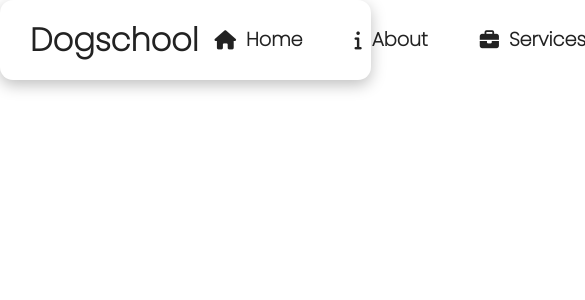
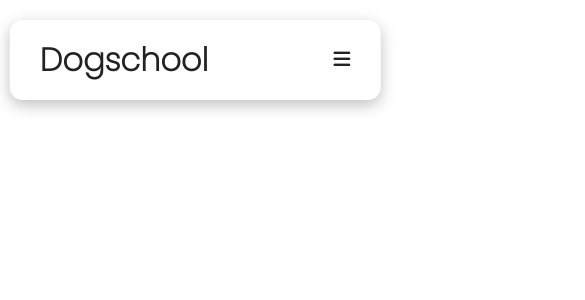
Before and after one commit to Merszi/ReactWebsite, a React (Create React App) app in the folder reactwebsite/: page / in a window 390 px wide. Shown: the top 300 px of the page, 585 px wide, since content can reach past the window. Built offline with nearby package versions, Linux system fonts and the light colour scheme.

Commit message:
hamburger menu

```diff
--- a/reactwebsite/src/components/Navbar.css
+++ b/reactwebsite/src/components/Navbar.css
@@ -7,6 +7,11 @@
     width: 95%;
     height: 80px;
     border-radius: 13px;
+    position: fixed;
+    top: 20px;
+    left: 50%;
+    transform: translate(-50%);
+    z-index: 999;
 }
 
 .navbar-logo {
@@ -61,3 +66,71 @@
     background-color: black;
     color: #fff;
 }
+
+.menu-icons {
+    display: none;
+}
+
+@media screen and (max-width: 850px) {
+    .NavbarItems {
+        z-index: 99;
+    }
+    .nav-menu {
+        display: flex;
+        flex-direction: column;
+        justify-content: flex-start;
+        background: #fff;
+        width: 100%;
+        height: auto;
+        position: absolute;
+        top: 0;
+        left: -100%;
+        opacity: 0;
+        align-items: stretch;
+        padding: 80px 0 30px 0;
+        margin: 0;
+        transition: all 0.3s ease-in-out;
+        border-radius: 13px;
+    }
+    .nav-menu.active {
+        left: 0;
+        opacity: 1;
+        z-index: -1;
+        transition: 0.3s ease-in-out;
+    }
+    .nav-links {
+        display: block;
+        width: 100%;
+        font-size: 1.2rem;
+        padding: 2rem 0;
+    }
+    .nav-links:hover {
+        background: #01959a;
+        transition: none;
+    }
+    button {
+        display: none;
+    }
+    .nav-links-mobile {
+        display: block;
+        text-align: center;
+        padding: 1.5rem;
+        margin: auto;
+        border-radius: 4px;
+        width: 80%;
+        background: #01959a;
+        text-decoration: none;
+        color: #fff;
+        font-size: 1.2rem;
+        font-weight: 700;
+        letter-spacing: 2px;
+    }
+    .menu-icons {
+        display: block;
+        cursor: pointer;
+    }
+    .menu-icons i{
+        font-size: 1.2rem;
+        color: #222;
+    }
+}
--- a/reactwebsite/src/components/Navbar.js
+++ b/reactwebsite/src/components/Navbar.js
@@ -3,12 +3,20 @@
 import { Menu } from "./Menu";
 
 class Navbar extends Component {
+    state = {clicked: false};
+    handleClick = () => {
+        this.setState({clicked: !this.state.clicked})
+    }
     render() {
         return(
             <nav className="NavbarItems">
                 <h1 className="navbar-logo">Dogschool</h1>
 
-                <ul className="nav-menu">
+                <div className="menu-icons" onClick= {this.handleClick}>
+                    <i className={this.state.clicked ? "fas fa-times" : "fas fa-bars"}></i>
+                </div>
+
+                <ul className={this.state.clicked ? "nav-menu active" : "nav-menu"}>
                     {Menu.map((item, index) => {
                        return(
                         <li key={index}>
```
